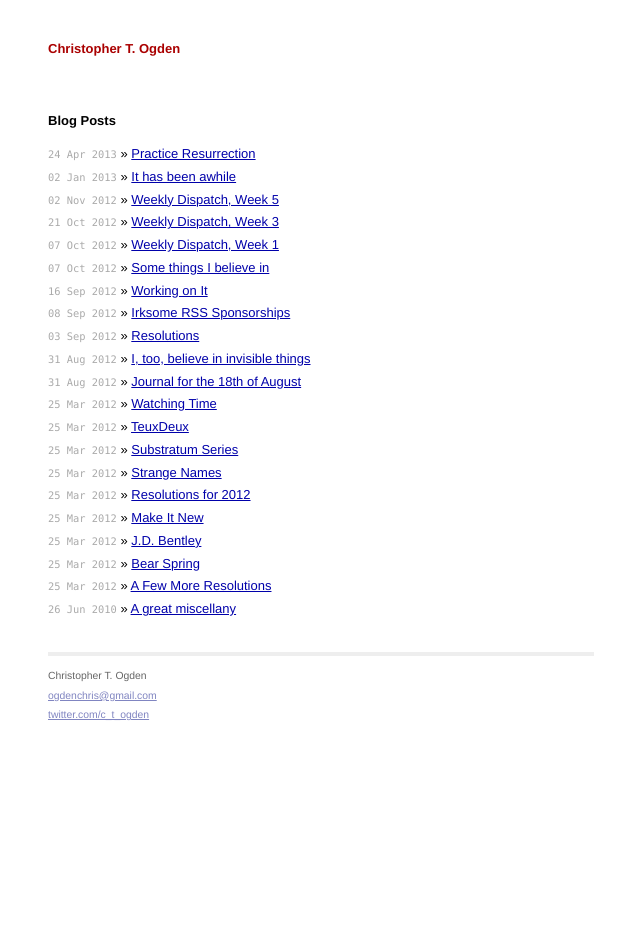
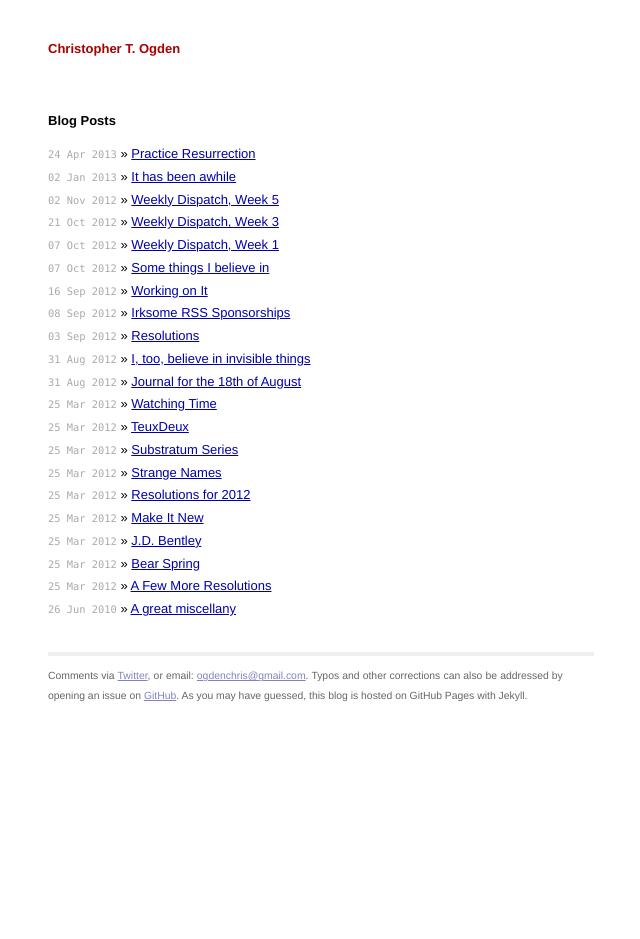
Before and after one commit to ctogden/ctogden.github.io, a Jekyll site: the page built from index.html, in a window 1280 px wide. Shown: the whole page, without its empty margins (319-959 px from the left). Built offline with Jekyll 4.4.1, drawn with Linux system fonts in a browser that asks for light colours.

Commit message:
Updated footer message, suggested GitHub issues for corrections

```diff
--- a/_layouts/default.html
+++ b/_layouts/default.html
@@ -26,9 +26,7 @@
             <div class="footer">
               <div class="contact">
                 <p>
-                  Christopher T. Ogden<br />
-                  <a href="mailto:ogdenchris@gmail.com">ogdenchris@gmail.com</a><br />
-                  <a href="http://twitter.com/c_t_ogden/">twitter.com/c_t_ogden</a><br />
+                  Comments via <a href="http://twitter.com/c_t_ogden/">Twitter</a>, or email: <a href="mailto:ogdenchris@gmail.com">ogdenchris@gmail.com</a>.  Typos and other corrections can also be addressed by opening an issue on <a href="https://github.com/ctogden/ctogden.github.io/issues">GitHub</a>. As you may have guessed, this blog is hosted on GitHub Pages with Jekyll.
                 </p>
               </div>
             </div>
```
